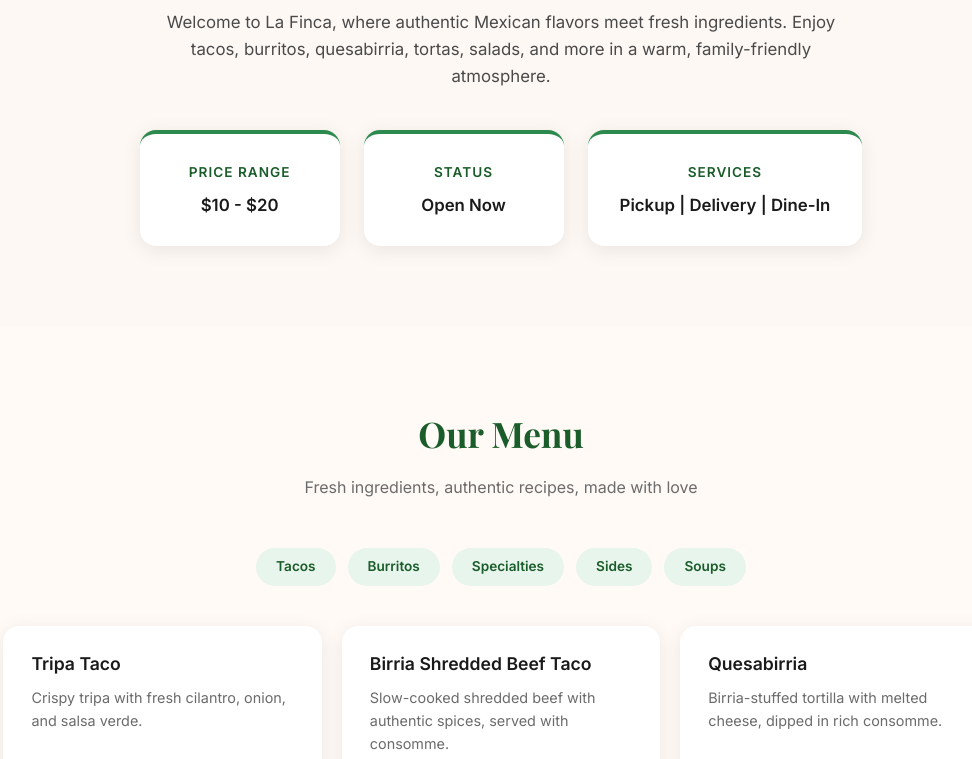
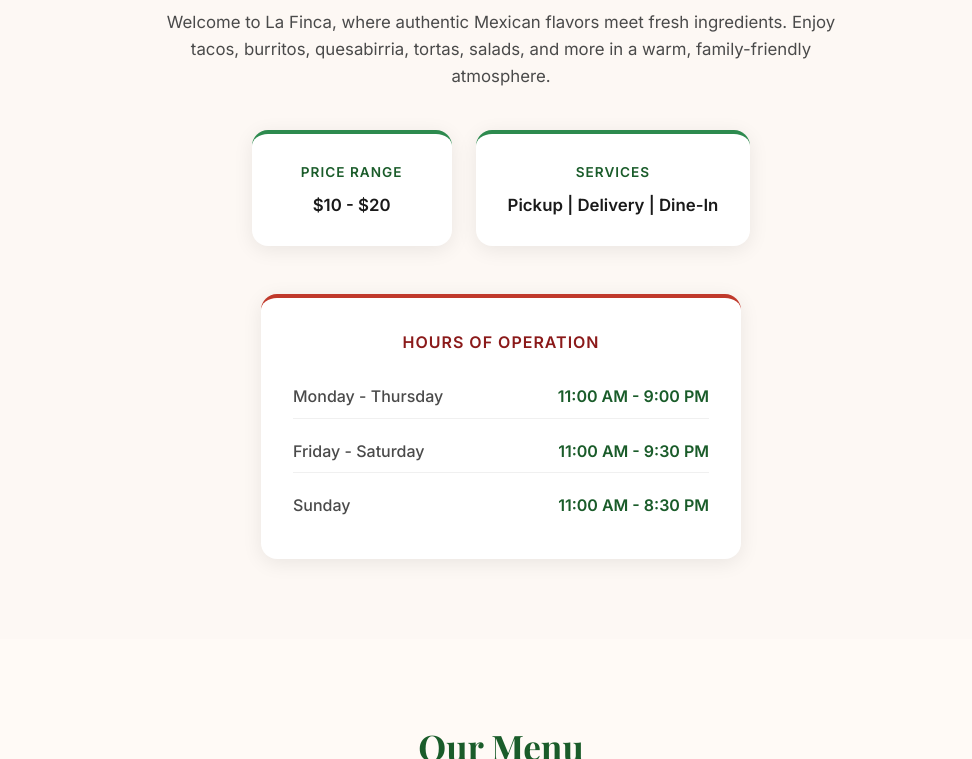
Before and after one commit to emersonmatovski-png/LaFincaWebsiteOfficial, a website: page index.html in a window 1280 px wide. Shown: the part 603-1362 px from the top of the page, without its empty margins (139-1111 px from the left). Drawn offline with nearby package versions, Linux system fonts and the light colour scheme.

Commit message:
Add hours of operation section

```diff
--- a/index.html
+++ b/index.html
@@ -166,6 +166,55 @@
   color:var(--text-dark);
   font-weight:600;
   font-size:1.05rem;
+}
+
+.hours-section{
+  margin-top:48px;
+  max-width:480px;
+  margin-left:auto;
+  margin-right:auto;
+  background:white;
+  border-radius:16px;
+  padding:32px;
+  box-shadow:var(--shadow);
+  border-top:4px solid var(--red);
+}
+
+.hours-title{
+  text-align:center;
+  color:var(--red-dark);
+  font-size:1rem;
+  text-transform:uppercase;
+  letter-spacing:1px;
+  margin-bottom:20px;
+}
+
+.hours-grid{
+  display:flex;
+  flex-direction:column;
+  gap:12px;
+}
+
+.hours-row{
+  display:flex;
+  justify-content:space-between;
+  align-items:center;
+  padding:8px 0;
+  border-bottom:1px solid #f0f0f0;
+}
+
+.hours-row:last-child{
+  border-bottom:none;
+}
+
+.hours-day{
+  color:var(--text-mid);
+  font-weight:500;
+}
+
+.hours-time{
+  color:var(--green-dark);
+  font-weight:600;
 }
 
 /* Menu */
@@ -371,12 +420,26 @@
       <p>$10 - $20</p>
     </div>
     <div class="info-card">
-      <h3>Status</h3>
-      <p>Open Now</p>
-    </div>
-    <div class="info-card">
       <h3>Services</h3>
       <p>Pickup | Delivery | Dine-In</p>
+    </div>
+  </div>
+
+  <div class="hours-section">
+    <h3 class="hours-title">Hours of Operation</h3>
+    <div class="hours-grid">
+      <div class="hours-row">
+        <span class="hours-day">Monday - Thursday</span>
+        <span class="hours-time">11:00 AM - 9:00 PM</span>
+      </div>
+      <div class="hours-row">
+        <span class="hours-day">Friday - Saturday</span>
+        <span class="hours-time">11:00 AM - 9:30 PM</span>
+      </div>
+      <div class="hours-row">
+        <span class="hours-day">Sunday</span>
+        <span class="hours-time">11:00 AM - 8:30 PM</span>
+      </div>
     </div>
   </div>
 </section>
```
